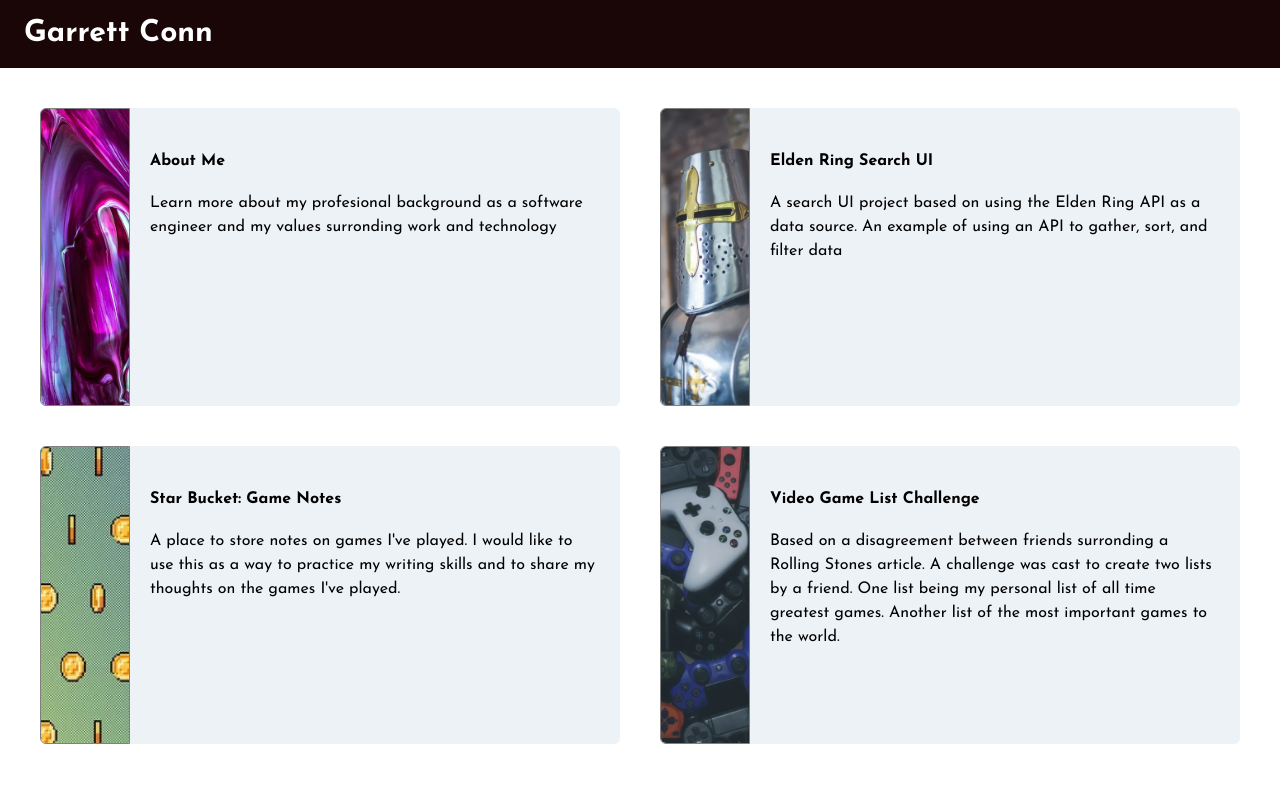
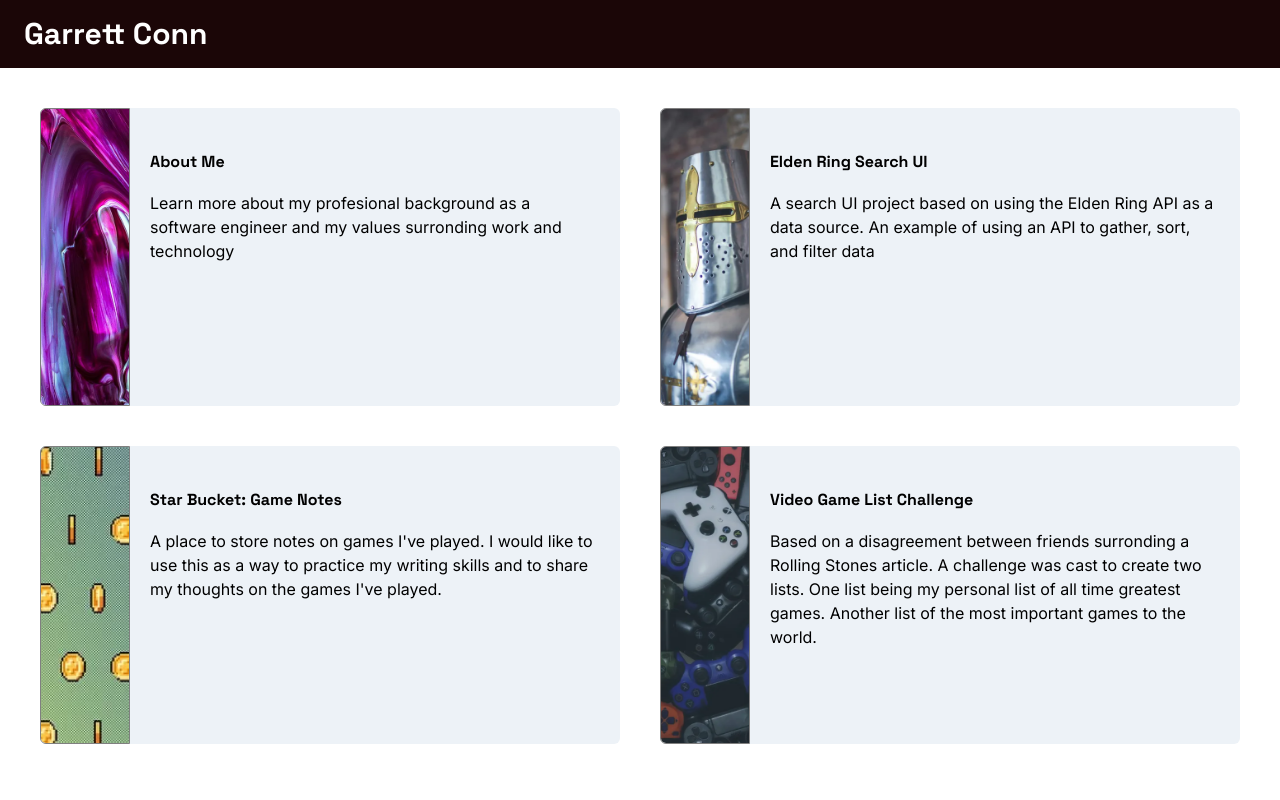
Before and after one commit to platform6/personal_site, a React (Create React App) app: page / in a window 1280 px wide. Shown: the top 800 px of the page. Built offline with nearby package versions, Linux system fonts and the light colour scheme; no server answers.

Commit message:
changing fonts

```diff
--- a/public/index.html
+++ b/public/index.html
@@ -22,7 +22,7 @@
     <link rel="preconnect" href="https://fonts.googleapis.com" />
     <link rel="preconnect" href="https://fonts.gstatic.com" crossorigin />
     <link
-      href="https://fonts.googleapis.com/css2?family=Josefin+Sans:ital,wght@0,100..700;1,100..700&display=swap"
+      href="https://fonts.googleapis.com/css2?family=Inter:wght@300;400;500;600;700&family=Space+Grotesk:wght@300;400;500;600;700&display=swap"
       rel="stylesheet"
     />
   </head>
--- a/src/data/section.json
+++ b/src/data/section.json
@@ -29,7 +29,7 @@
   {
     "id": 5,
     "heading": "Video Game List Challenge",
-    "text": "Based on a disagreement between friends surronding a Rolling Stones article.  A challenge was cast to create two lists by a friend. One list being my personal list of all time greatest games. Another list of the most important games to the world.",
+    "text": "Based on a disagreement between friends surronding a Rolling Stones article.  A challenge was cast to create two lists. One list being my personal list of all time greatest games. Another list of the most important games to the world.",
     "link": "/gamelist",
     "img": "/resized/game_controllers-480.webp",
     "alt": "game controllers",
--- a/src/theme.js
+++ b/src/theme.js
@@ -3,8 +3,8 @@ import { extendTheme } from '@chakra-ui/react';
 
 const theme = extendTheme({
   fonts: {
-    heading: `'Josefin Sans', sans-serif`,
-    body: `'Josefin Sans', sans-serif`,
+    heading: `'Space Grotesk', sans-serif`,
+    body: `'Inter', sans-serif`,
   },
   styles: {
     global: {
@@ -16,7 +16,7 @@ const theme = extendTheme({
         MozOsxFontSmoothing: 'grayscale',
       },
       'h1, h2, h3, h4, h5, h6': {
-        fontFamily: `'Josefin Sans', sans-serif`,
+        fontFamily: `'Space Grotesk', sans-serif`,
         fontOpticalSizing: 'auto',
         fontWeight: 700,
         fontStyle: 'normal',
```
